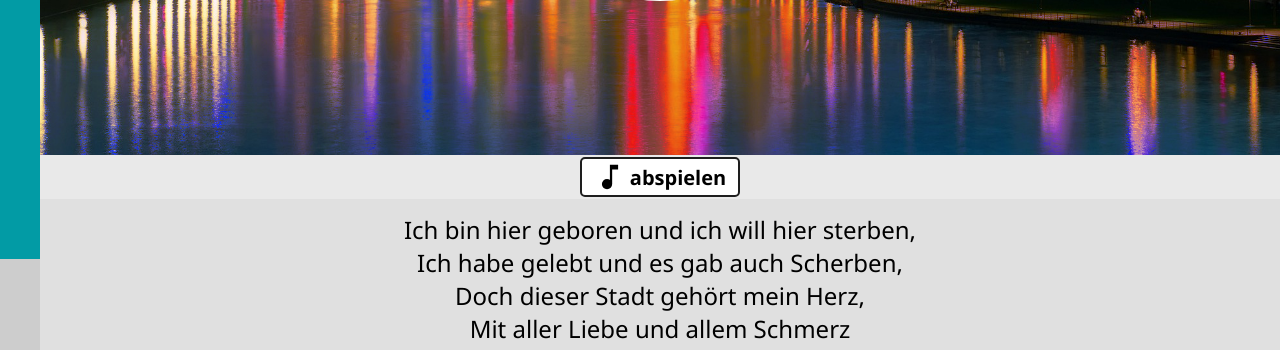
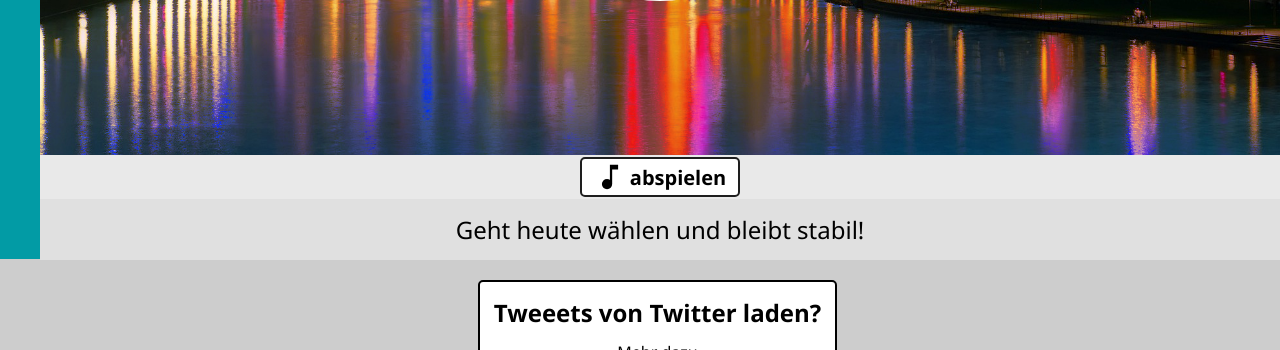
Before and after one commit to chfuchte/Bahnbabo_web, a plain HTML site: page index.html in a window 1280 px wide. Shown: the part 601-951 px from the top of the page. Drawn offline with Linux system fonts and the light colour scheme.

Commit message:
Update index for day of OB Wahl

```diff
--- a/index.html
+++ b/index.html
@@ -74,10 +74,7 @@
         <section id="gedicht_sect"
             style="background-color: #e0e0e0; padding: 14px; box-sizing: border-box;display: flex; flex-direction: row; align-items: center; justify-content: center;">
             <p style="font-size: 24px; text-align: center;">
-                Ich bin hier geboren und ich will hier sterben, <br>
-                Ich habe gelebt und es gab auch Scherben, <br>
-                Doch dieser Stadt gehört mein Herz, <br>
-                Mit aller Liebe und allem Schmerz
+                Geht heute wählen und bleibt stabil!
             </p>
         </section>
 
```
